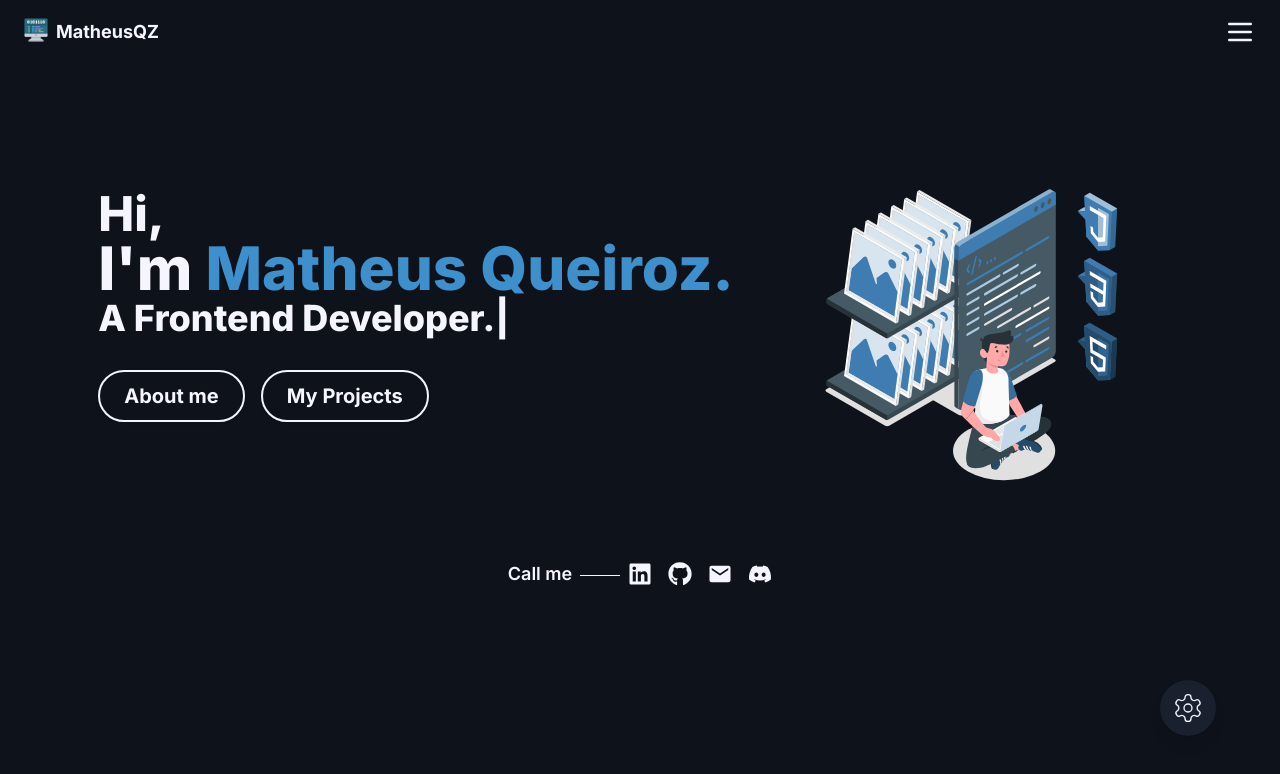
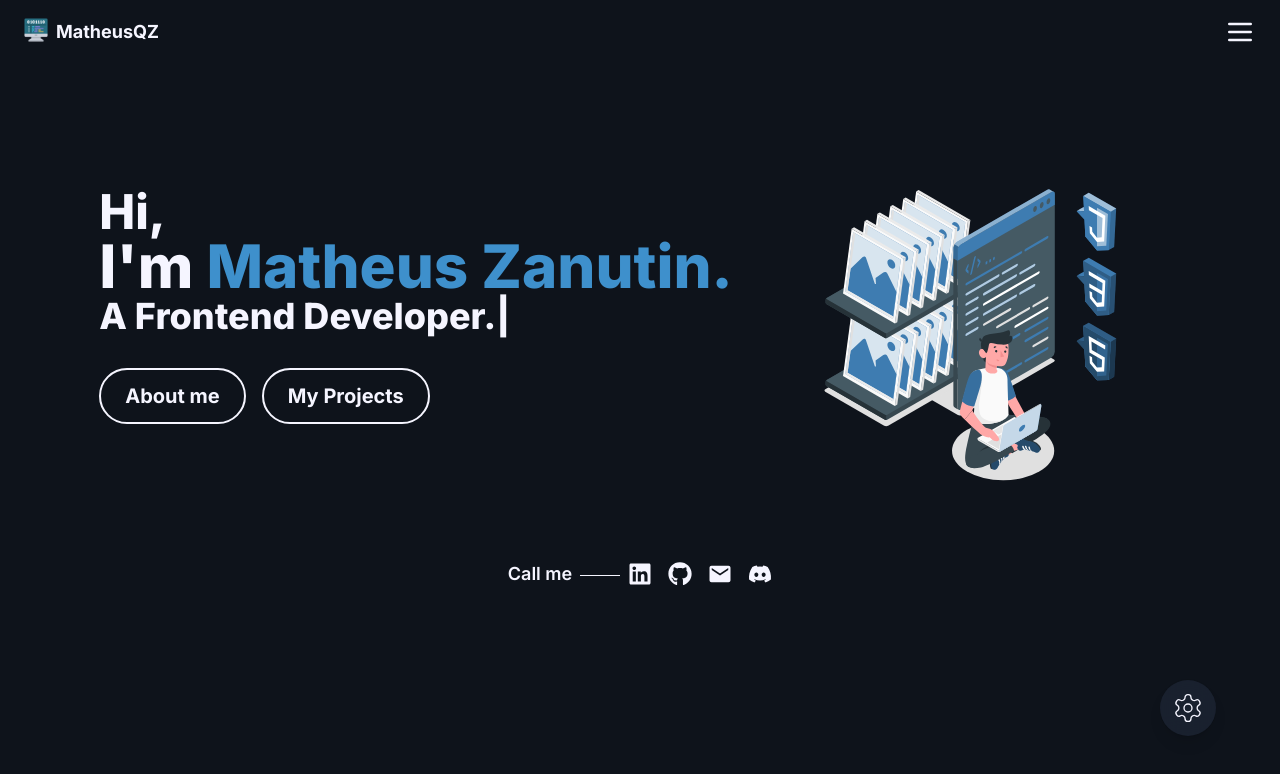
Before and after one commit to Mats057/portfolio, a React (Vite) app: page / in a window 1280 px wide. Shown: the top 774 px of the page. Built offline with nearby package versions, Linux system fonts and the light colour scheme.

Commit message:
fix home buttons

```diff
--- a/src/i18n.js
+++ b/src/i18n.js
@@ -10,7 +10,7 @@ i18n
       en: {
         translation: {
           hi: "Hi,",
-          main: "I'm <1>Matheus Queiroz.</1>",
+          main: "I'm <1>Matheus Zanutin.</1>",
           cargo: "A Software Engineer.",
           cargo2: "A Frontend Developer.",
           cargo3: "A Backend Developer.",
@@ -95,7 +95,7 @@ i18n
       pt: {
         translation: {
           hi: "Oi,",
-          main: "Sou o <1>Matheus Queiroz.</1>",
+          main: "Sou o <1>Matheus Zanutin.</1>",
           cargo: "Um Engenheiro de Software.",
           cargo2: "Um Desenvolvedor Frontend.",
           cargo3: "Um Desenvolvedor Backend.",
--- a/src/pages/Home.jsx
+++ b/src/pages/Home.jsx
@@ -1,5 +1,4 @@
 import { Trans, useTranslation } from "react-i18next";
-import { Button } from "@/components/ui/button";
 import ImgTest from "../assets/img-test.svg";
 import { Link } from "react-router-dom";
 import { SocialMenu } from "@/components/social-menu";
@@ -19,7 +18,7 @@ function Home() {
               <Trans i18nKey="main">
                 I&apos;m
                 <span className="text-secondary select-text selection:bg-background selection:text-primary">
-                  Matheus Queiroz.
+                  Matheus Zanutin.
                 </span>
               </Trans>
             </h1>
@@ -40,12 +39,18 @@ function Home() {
               repeat={Infinity}
             />
             <div className="flex gap-4 w-full mt-8 max-[360px]:flex-col">
-              <Button className="p-6 rounded-full font-bold bg-transparent border-2 hover:bg-secondary hover:border-secondary border-accent-foreground text-accent-foreground hover:text-accent text-xl">
-                <Link to="/about">{t("about")}</Link>
-              </Button>
-              <Button className="p-6  rounded-full font-bold bg-transparent border-2 hover:bg-secondary hover:border-secondary border-accent-foreground hover:text-accent text-accent-foreground text-xl">
-                <Link to="/projects">{t("projects")}</Link>
-              </Button>
+              <Link
+                className="px-6 py-3 rounded-full font-bold bg-transparent border-2 hover:bg-secondary hover:border-secondary border-accent-foreground text-accent-foreground hover:text-accent text-xl duration-300"
+                to="/about"
+              >
+                {t("about")}
+              </Link>
+              <Link
+                className="px-6 py-3 rounded-full font-bold bg-transparent border-2 hover:bg-secondary hover:border-secondary border-accent-foreground hover:text-accent text-accent-foreground text-xl duration-300"
+                to="/projects"
+              >
+                {t("projects")}
+              </Link>
             </div>
           </div>
           <img
@@ -54,7 +59,7 @@ function Home() {
             className="p-4 pb-0 mr-4 md:w-3/5 lg:w-1/2 xl:w-1/3 md:mt-12 md:ml-12"
           />
         </section>
-      <SocialMenu />
+        <SocialMenu />
       </main>
       <SettingsMenu />
     </>
```
